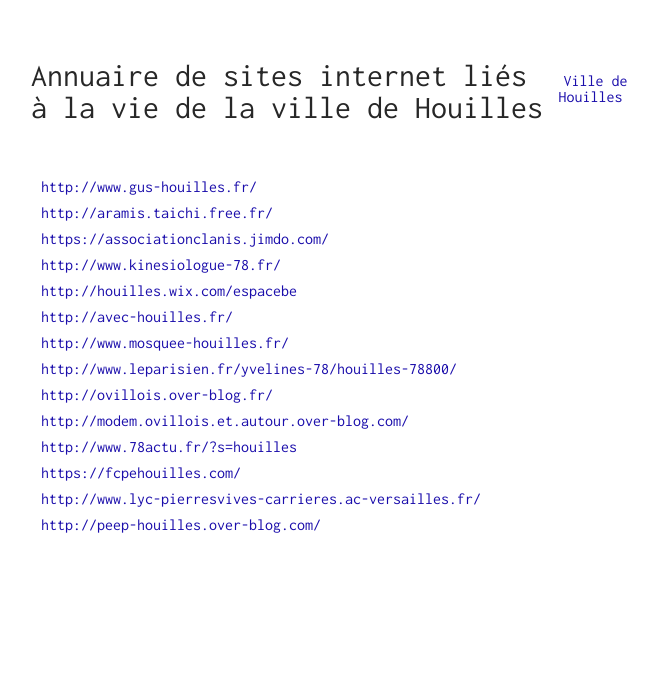
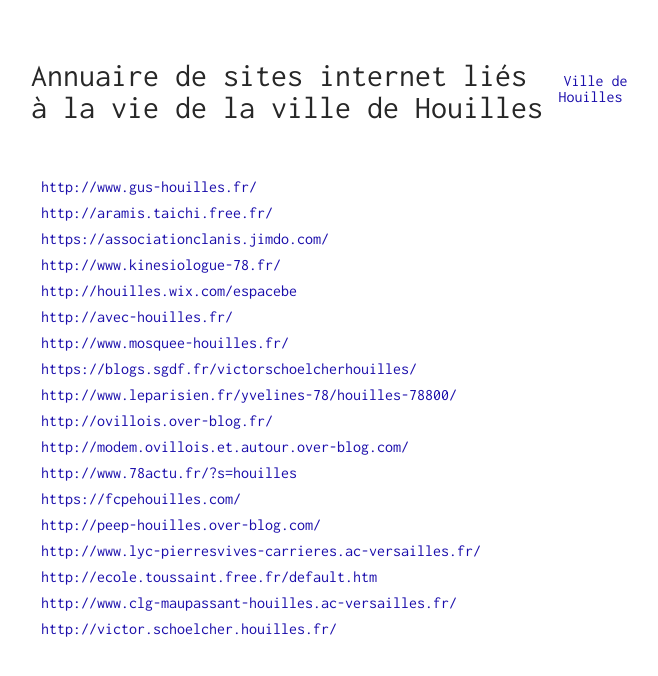
Before and after one commit to houilles/annuaire-sites-internet, a Jekyll site: the page built from index.html, in a window 1280 px wide. Shown: the top 676 px of the page, without its empty margins (309-967 px from the left). Built offline with Jekyll 4.4.1, drawn with Linux system fonts in a browser that asks for light colours; some of the changed lines change nothing that is shown.

Commit message:
Update links.yml

```diff
--- a/_data/links.yml
+++ b/_data/links.yml
@@ -6,6 +6,7 @@
 - url: http://avec-houilles.fr/
 
 - url: http://www.mosquee-houilles.fr/
+- url: https://blogs.sgdf.fr/victorschoelcherhouilles/
 
 #infos
 - url: http://www.leparisien.fr/yvelines-78/houilles-78800/
@@ -13,7 +14,14 @@
 - url: http://modem.ovillois.et.autour.over-blog.com/
 - url: http://www.78actu.fr/?s=houilles
 
-#ecoles et vie des ecoles
+#associations parents d'élèves
 - url: https://fcpehouilles.com/
+- url: http://peep-houilles.over-blog.com/
+
+#ecoles
 - url: http://www.lyc-pierresvives-carrieres.ac-versailles.fr/
-- url: http://peep-houilles.over-blog.com/
+- url: http://ecole.toussaint.free.fr/default.htm
+- url: http://www.clg-maupassant-houilles.ac-versailles.fr/
+
+#histoire
+- url: http://victor.schoelcher.houilles.fr/
```
